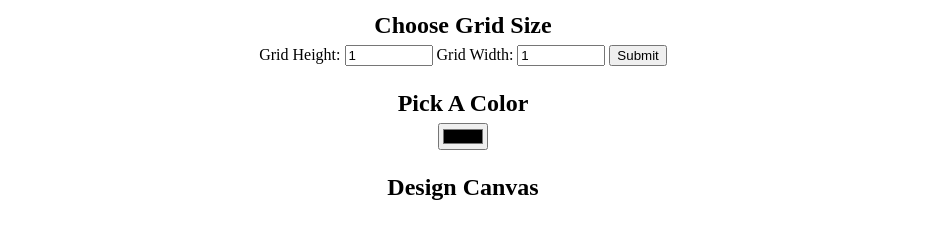
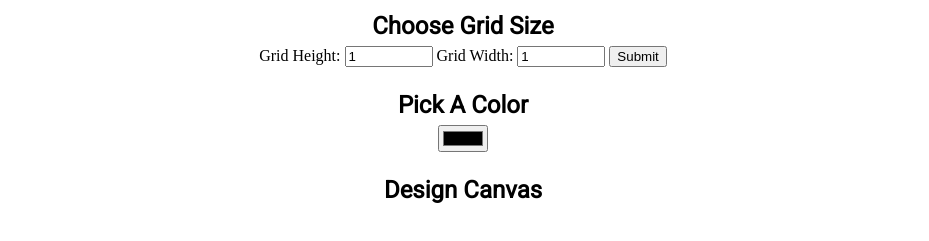
Before and after one commit to reyla/pixelartmaker, a plain HTML site: page index.html in a window 1280 px wide. Shown: the part 125-366 px from the top of the page, without its empty margins (177-1106 px from the left). Drawn offline with nearby package versions, Linux system fonts and the light colour scheme.

Commit message:
Update header font to Roboto

```diff
--- a/index.html
+++ b/index.html
@@ -3,7 +3,7 @@
 <head>
     <title>Pixel Art Maker!</title>
     <meta charset="utf-8">
-    <link rel="stylesheet" href="https://fonts.googleapis.com/css?family=Monoton">
+    <link href="https://fonts.googleapis.com/css?family=Monoton|Roboto" rel="stylesheet">
     <link rel="stylesheet" href="styles.css">
 </head>
 <body>
--- a/styles.css
+++ b/styles.css
@@ -9,6 +9,7 @@
 }
 
 h2 {
+    font-family: Roboto;
     margin: 1em 0 0.25em;
 }
 
```
